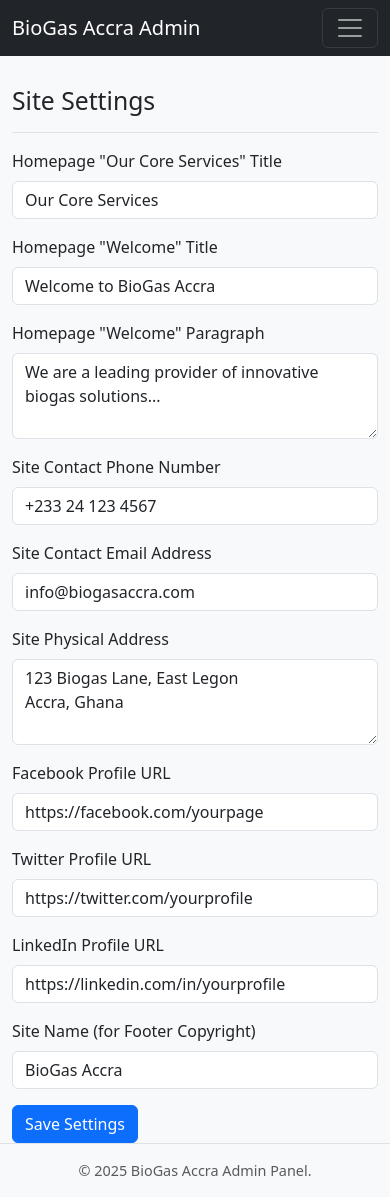
After one commit to kdideas-web/biogas, a PHP site: page /admin/site_settings.php in a window 390 px wide. The commit adds this page. Run offline with PHP 8.4, Linux system fonts and the light colour scheme; the visitor is signed in with stand-in values (Sample User, id 1); tables that the repository leaves empty or names only in its code hold one stand-in row (values such as "Sample post"); some libraries are stand-ins or nearby versions.

Commit message:
feat: Implement Site Settings Management
- Created `site_settings` database table to store key-value pairs for global site configuration.
- Developed an admin interface (`admin/site_settings.php`) to manage these settings:
  - Form displays fields for homepage content snippets (welcome title/paragraph, core services title), contact details (phone, email, address), and social media URLs.
  - Settings are saved to the database using INSERT ... ON DUPLICATE KEY UPDATE.
- Implemented a PHP helper function `get_site_setting()` in `includes/settings_helper.php`:
  - Retrieves settings from the database.
  - Caches settings per request to minimize database queries.
  - Provides a default value fallback if a setting is not found.
- Integrated dynamic settings into public-facing pages:
  - `home.php` now displays editable titles and paragraphs for welcome and core services sections.
  - `contact.php` displays editable contact information.
  - `includes/footer.php` displays editable social media links and an editable site name for the copyright notice.
- Updated admin navigation and dashboard to include links to the new Site Settings page.
- Provided SQL for seeding initial default settings.

```diff
--- a/admin/dashboard.php
+++ b/admin/dashboard.php
@@ -32,9 +32,9 @@ require_once 'includes/header.php';
     <div class="col-md-4 mb-3">
         <div class="card">
             <div class="card-body">
-                <h5 class="card-title">Site Settings (Coming Soon)</h5>
+                <h5 class="card-title">Site Settings</h5>
                 <p class="card-text">Update general site information.</p>
-                <a href="#" class="btn btn-secondary disabled">Go to Settings</a>
+                <a href="site_settings.php" class="btn btn-primary">Go to Settings</a>
             </div>
         </div>
     </div>
--- a/admin/includes/header.php
+++ b/admin/includes/header.php
@@ -31,14 +31,13 @@
                             if (in_array(basename($_SERVER['PHP_SELF']), $post_pages)) { echo 'active'; }
                         ?>" href="manage_posts.php">Blog Posts</a>
                     </li>
+                    <li class="nav-item">
+                        <a class="nav-link <?php echo (basename($_SERVER['PHP_SELF']) == 'site_settings.php') ? 'active' : ''; ?>" href="site_settings.php">Site Settings</a>
+                    </li>
                     <!-- Add more navigation links here as modules are developed -->
                     <!-- Example:
-                    </li>
                     <li class="nav-item">
                         <a class="nav-link <?php echo (basename($_SERVER['PHP_SELF']) == 'manage_services.php') ? 'active' : ''; ?>" href="manage_services.php">Services</a>
-                    </li>
-                     <li class="nav-item">
-                        <a class="nav-link <?php echo (basename($_SERVER['PHP_SELF']) == 'site_settings.php') ? 'active' : ''; ?>" href="site_settings.php">Site Settings</a>
                     </li>
                     -->
                 </ul>
--- /dev/null
+++ b/admin/site_settings.php
@@ -0,0 +1,98 @@
+<?php
+$page_title = "Site Settings";
+require_once 'includes/header.php';
+require_once '../includes/db.php';
+
+// Define the settings we want to manage
+// Keys should match what you'll use in get_site_setting() and in the form
+$defined_settings = [
+    'home_core_services_title' => ['label' => 'Homepage "Our Core Services" Title', 'type' => 'text', 'default' => 'Our Core Services'],
+    'home_welcome_title'       => ['label' => 'Homepage "Welcome" Title', 'type' => 'text', 'default' => 'Welcome to BioGas Accra'],
+    'home_welcome_paragraph'   => ['label' => 'Homepage "Welcome" Paragraph', 'type' => 'textarea', 'default' => 'We are a leading provider of innovative biogas solutions...'],
+    'contact_phone'            => ['label' => 'Site Contact Phone Number', 'type' => 'text', 'default' => '+233 24 123 4567'],
+    'contact_email'            => ['label' => 'Site Contact Email Address', 'type' => 'email', 'default' => 'info@biogasaccra.com'],
+    'contact_address'          => ['label' => 'Site Physical Address', 'type' => 'textarea', 'default' => "123 Biogas Lane, East Legon\nAccra, Ghana"],
+    'social_facebook_url'      => ['label' => 'Facebook Profile URL', 'type' => 'url', 'default' => 'https://facebook.com/yourpage'],
+    'social_twitter_url'       => ['label' => 'Twitter Profile URL', 'type' => 'url', 'default' => 'https://twitter.com/yourprofile'],
+    'social_linkedin_url'      => ['label' => 'LinkedIn Profile URL', 'type' => 'url', 'default' => 'https://linkedin.com/in/yourprofile'],
+    'site_name_footer'         => ['label' => 'Site Name (for Footer Copyright)', 'type' => 'text', 'default' => 'BioGas Accra'],
+    // Add more settings here as needed
+];
+
+// Fetch current settings from DB
+$current_settings = [];
+$sql_fetch = "SELECT setting_name, setting_value FROM site_settings";
+$result_fetch = mysqli_query($link, $sql_fetch);
+if ($result_fetch) {
+    while ($row = mysqli_fetch_assoc($result_fetch)) {
+        $current_settings[$row['setting_name']] = $row['setting_value'];
+    }
+    mysqli_free_result($result_fetch);
+} else {
+    $_SESSION['flash_message'] = ['type' => 'error', 'text' => 'Error fetching site settings: ' . mysqli_error($link)];
+}
+
+// Handle form submission
+if ($_SERVER["REQUEST_METHOD"] == "POST") {
+    $all_updates_successful = true;
+    mysqli_begin_transaction($link); // Start transaction
+
+    foreach ($defined_settings as $name => $details) {
+        if (isset($_POST[$name])) {
+            $value = trim($_POST[$name]);
+
+            // Use INSERT ... ON DUPLICATE KEY UPDATE to insert or update settings
+            $sql_upsert = "INSERT INTO site_settings (setting_name, setting_value) VALUES (?, ?)
+                           ON DUPLICATE KEY UPDATE setting_value = ?";
+            if ($stmt_upsert = mysqli_prepare($link, $sql_upsert)) {
+                mysqli_stmt_bind_param($stmt_upsert, "sss", $name, $value, $value);
+                if (!mysqli_stmt_execute($stmt_upsert)) {
+                    $all_updates_successful = false;
+                    // Log specific error: error_log("Error updating setting $name: " . mysqli_stmt_error($stmt_upsert));
+                }
+                mysqli_stmt_close($stmt_upsert);
+            } else {
+                $all_updates_successful = false;
+                 // Log specific error: error_log("Error preparing statement for setting $name: " . mysqli_error($link));
+            }
+        }
+        if (!$all_updates_successful) break; // Exit loop on first error
+    }
+
+    if ($all_updates_successful) {
+        mysqli_commit($link);
+        $_SESSION['flash_message'] = ['type' => 'success', 'text' => 'Site settings updated successfully!'];
+    } else {
+        mysqli_rollback($link);
+        $_SESSION['flash_message'] = ['type' => 'error', 'text' => 'Error updating site settings. Some settings might not have been saved. Check server logs for details.'];
+    }
+    // Refresh current settings after update
+    header("Location: site_settings.php"); // Redirect to show updated values and flash message
+    exit;
+}
+?>
+
+<div class="d-flex justify-content-between flex-wrap flex-md-nowrap align-items-center pt-3 pb-2 mb-3 border-bottom">
+    <h1 class="h2"><?php echo htmlspecialchars($page_title); ?></h1>
+</div>
+
+<form action="<?php echo htmlspecialchars($_SERVER["PHP_SELF"]); ?>" method="post">
+    <?php foreach ($defined_settings as $name => $details): ?>
+        <?php $value = isset($current_settings[$name]) ? $current_settings[$name] : $details['default']; ?>
+        <div class="mb-3">
+            <label for="<?php echo htmlspecialchars($name); ?>" class="form-label"><?php echo htmlspecialchars($details['label']); ?></label>
+            <?php if ($details['type'] == 'textarea'): ?>
+                <textarea class="form-control" id="<?php echo htmlspecialchars($name); ?>" name="<?php echo htmlspecialchars($name); ?>" rows="3"><?php echo htmlspecialchars($value); ?></textarea>
+            <?php else: ?>
+                <input type="<?php echo htmlspecialchars($details['type']); ?>" class="form-control" id="<?php echo htmlspecialchars($name); ?>" name="<?php echo htmlspecialchars($name); ?>" value="<?php echo htmlspecialchars($value); ?>">
+            <?php endif; ?>
+            <?php if (isset($details['help_text'])): ?>
+                <small class="form-text text-muted"><?php echo htmlspecialchars($details['help_text']); ?></small>
+            <?php endif; ?>
+        </div>
+    <?php endforeach; ?>
+
+    <button type="submit" class="btn btn-primary">Save Settings</button>
+</form>
+
+<?php require_once 'includes/footer.php'; ?>
--- a/home.php
+++ b/home.php
@@ -61,8 +61,8 @@
     <div class="container">
         <div class="row align-items-center">
             <div class="col-lg-6">
-                <h2>Welcome to BioGas Accra</h2>
-                <p>We are a leading provider of innovative biogas solutions in Ghana, dedicated to helping communities, businesses, and agricultural sectors harness the power of organic waste. Our mission is to contribute to a sustainable environment by reducing emissions and providing affordable energy.</p>
+                <h2><?php echo htmlspecialchars(get_site_setting('home_welcome_title', 'Welcome to BioGas Accra')); ?></h2>
+                <p><?php echo nl2br(htmlspecialchars(get_site_setting('home_welcome_paragraph', 'We are a leading provider of innovative biogas solutions in Ghana, dedicated to helping communities, businesses, and agricultural sectors harness the power of organic waste. Our mission is to contribute to a sustainable environment by reducing emissions and providing affordable energy.'))); ?></p>
                 <a href="about.php" class="btn btn-outline-primary">Learn More About Us</a>
             </div>
             <div class="col-lg-6 text-center">
@@ -75,7 +75,7 @@
 <!-- Key Services Highlights for Homepage -->
 <section id="home-services" class="py-5 bg-light">
     <div class="container">
-        <h2 class="text-center mb-5">Our Core Services</h2>
+        <h2 class="text-center mb-5"><?php echo htmlspecialchars(get_site_setting('home_core_services_title', 'Our Core Services')); ?></h2>
         <div class="row">
             <div class="col-md-4 service-card">
                 <div class="card text-center h-100">
--- a/includes/header.php
+++ b/includes/header.php
@@ -1,7 +1,11 @@
 <?php
   session_start(); // Start session for messages, etc.
+  require_once __DIR__ . '/db.php'; // Ensure DB connection is available for settings helper
+  require_once __DIR__ . '/settings_helper.php'; // Include the settings helper
+
   // Define the current page based on the script name
   $current_page = basename($_SERVER['PHP_SELF']);
+  $site_name = get_site_setting('site_name', 'BioGas Accra'); // Example for site name
 ?>
 <!DOCTYPE html>
 <html lang="en">
```
Also changed, not shown: contact.php (+16 -5 lines), includes/footer.php (+15 -5 lines), includes/settings_helper.php (added, +57 -0 lines).
